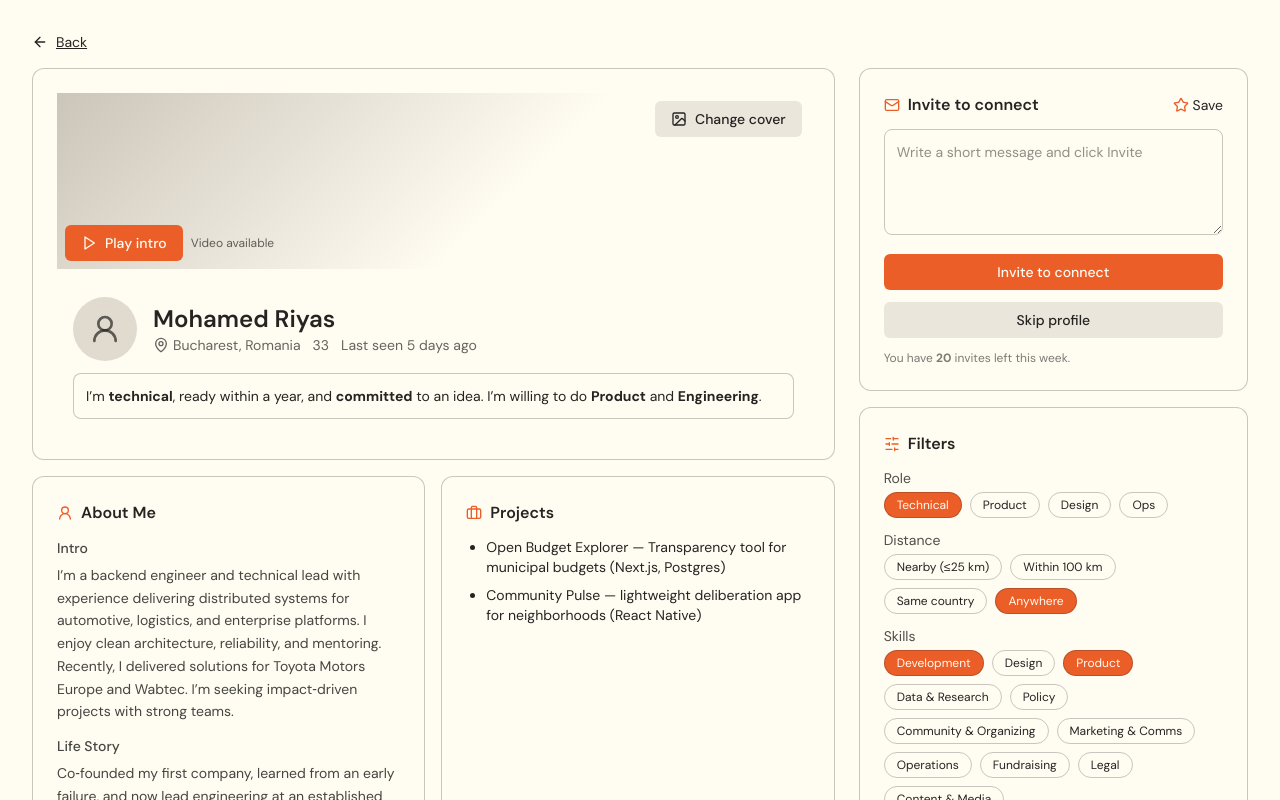
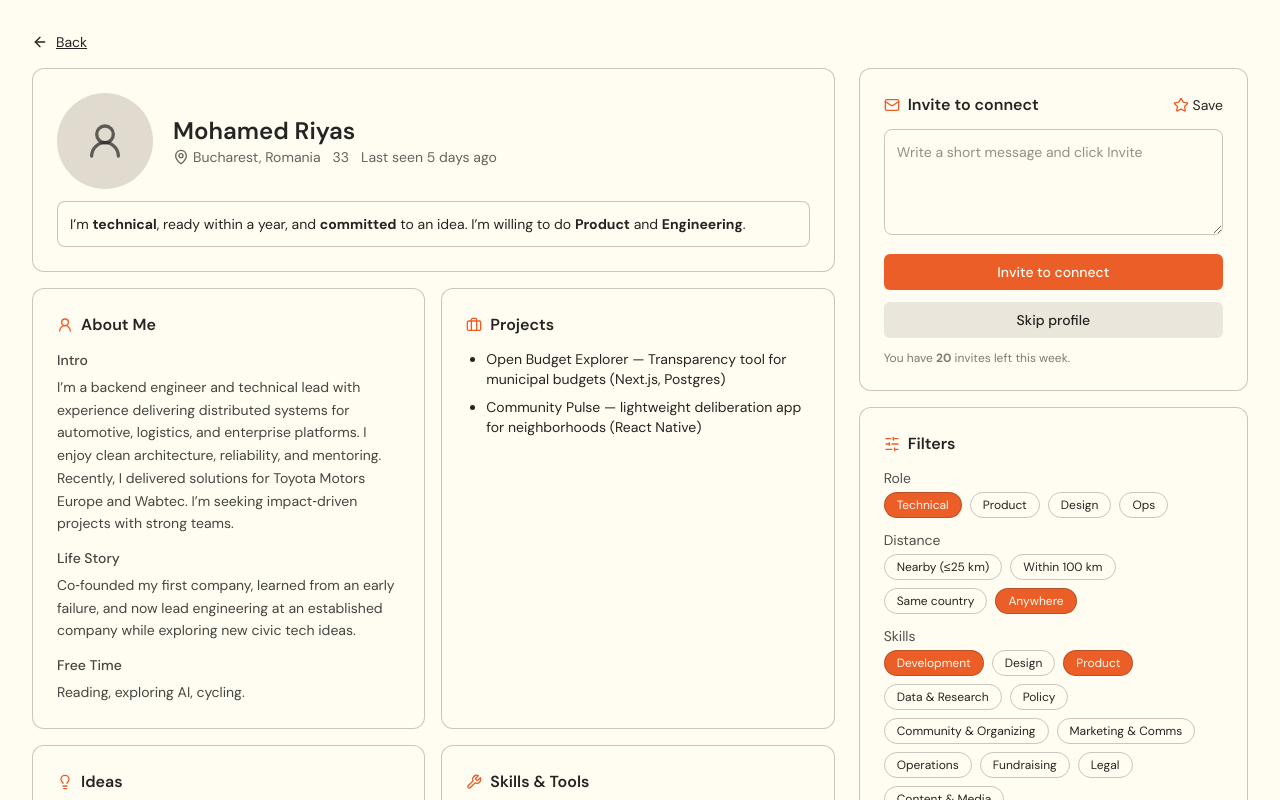
Before and after one commit to iggypcnfsky/civicmatch, a Next.js app: page /discover in a window 1280 px wide. Shown: the top 800 px of the page. Built offline with nearby package versions, Linux system fonts and the light colour scheme.

Commit message:
Refactor DiscoverPage to remove cover and video elements for a cleaner profile header layout.

```diff
--- a/src/app/discover/page.tsx
+++ b/src/app/discover/page.tsx
@@ -14,9 +14,6 @@ import {
   Wrench,
   Link as LinkIcon,
   AtSign,
-  Image as ImageIcon,
-  Play,
-  Pause,
 } from "lucide-react";
 
 export default function DiscoverPage() {
@@ -37,8 +34,7 @@ export default function DiscoverPage() {
   const [contributions, setContributions] = useState<string[]>(["Volunteering"]);
   const [backgrounds, setBackgrounds] = useState<string[]>([]);
   const [orgTypes, setOrgTypes] = useState<string[]>([]);
-  const [coverAlt, setCoverAlt] = useState(false);
-  const [videoPlaying, setVideoPlaying] = useState(false);
+  // Removed cover/video for a cleaner profile header
 
   const toggle = (arr: string[], value: string, setter: (v: string[]) => void) => {
     setter(arr.includes(value) ? arr.filter((v) => v !== value) : [...arr, value]);
@@ -75,47 +71,11 @@ export default function DiscoverPage() {
       <div className="grid grid-cols-1 xl:grid-cols-3 gap-6 items-start">
         {/* Main column */}
         <div className="xl:col-span-2 space-y-4">
-          {/* Header with cover and media */}
-          <div className="card flex flex-col gap-3 overflow-hidden p-0">
-            <div
-              className="relative h-36 md:h-44 w-full"
-              style={{
-                background:
-                  coverAlt
-                    ? "linear-gradient(135deg,#EB5E28 0%,#252422 60%)"
-                    : "linear-gradient(135deg,#CCC5B9 0%,#FFFCF2 60%)",
-              }}
-            >
-              <button
-                className="absolute top-2 right-2 btn btn-muted"
-                onClick={() => setCoverAlt((v) => !v)}
-              >
-                <ImageIcon className="mr-2 size-4" /> Change cover
-              </button>
-              <div className="absolute bottom-2 left-2 flex items-center gap-2">
-                <button
-                  className="btn btn-primary"
-                  onClick={() => setVideoPlaying((v) => !v)}
-                >
-                  {videoPlaying ? (
-                    <>
-                      <Pause className="mr-2 size-4" /> Pause intro
-                    </>
-                  ) : (
-                    <>
-                      <Play className="mr-2 size-4" /> Play intro
-                    </>
-                  )}
-                </button>
-                <span className="text-xs opacity-70 hidden md:block">
-                  {videoPlaying ? "Playing sample video…" : "Video available"}
-                </span>
-              </div>
-            </div>
-            <div className="p-4">
-              <div className="flex items-center gap-4">
-                <div className="size-16 rounded-full bg-[color:var(--muted)]/60 flex items-center justify-center">
-                  <UserRound className="size-8 text-[color:var(--foreground)]/70" />
+          {/* Header without cover/video */}
+          <div className="card flex flex-col gap-3 p-4">
+            <div className="flex items-center gap-5">
+              <div className="size-24 rounded-full bg-[color:var(--muted)]/60 flex items-center justify-center">
+                <UserRound className="size-10 text-[color:var(--foreground)]/70" />
               </div>
               <div>
                 <h1 className="text-xl md:text-2xl font-semibold">Mohamed Riyas</h1>
@@ -126,9 +86,8 @@ export default function DiscoverPage() {
                 </div>
               </div>
             </div>
-              <div className="rounded-lg border p-3 mt-3 text-sm bg-[color:var(--background)]">
+            <div className="rounded-lg border p-3 text-sm bg-[color:var(--background)]">
               I’m <strong>technical</strong>, ready within a year, and <strong>committed</strong> to an idea. I’m willing to do <strong>Product</strong> and <strong>Engineering</strong>.
-              </div>
             </div>
           </div>
           {/* Content sections in two-column grid */}
```
Lines whose indentation alone changed are shown as unchanged.
